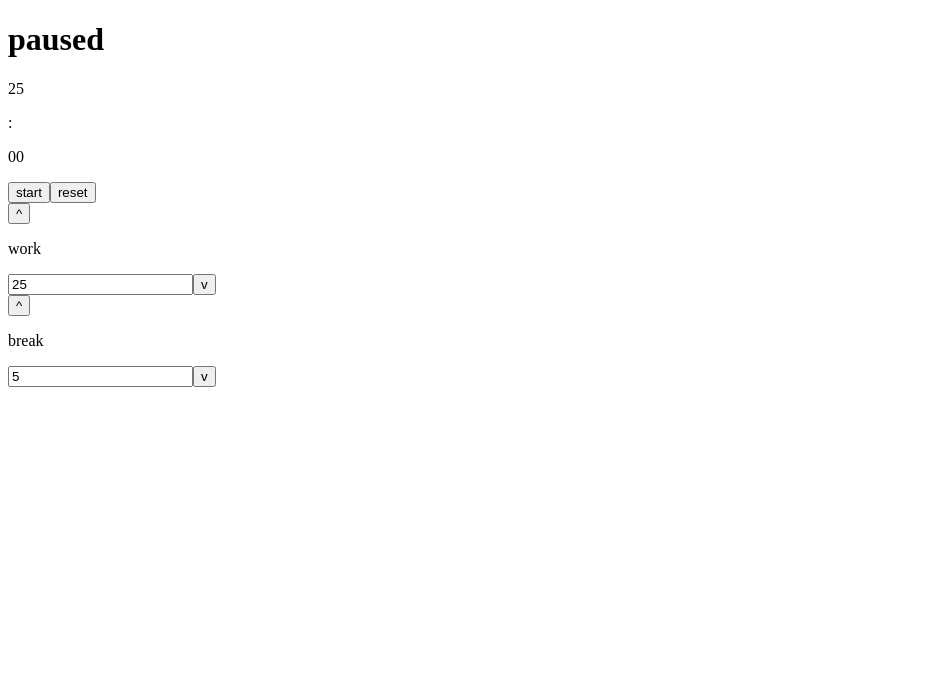
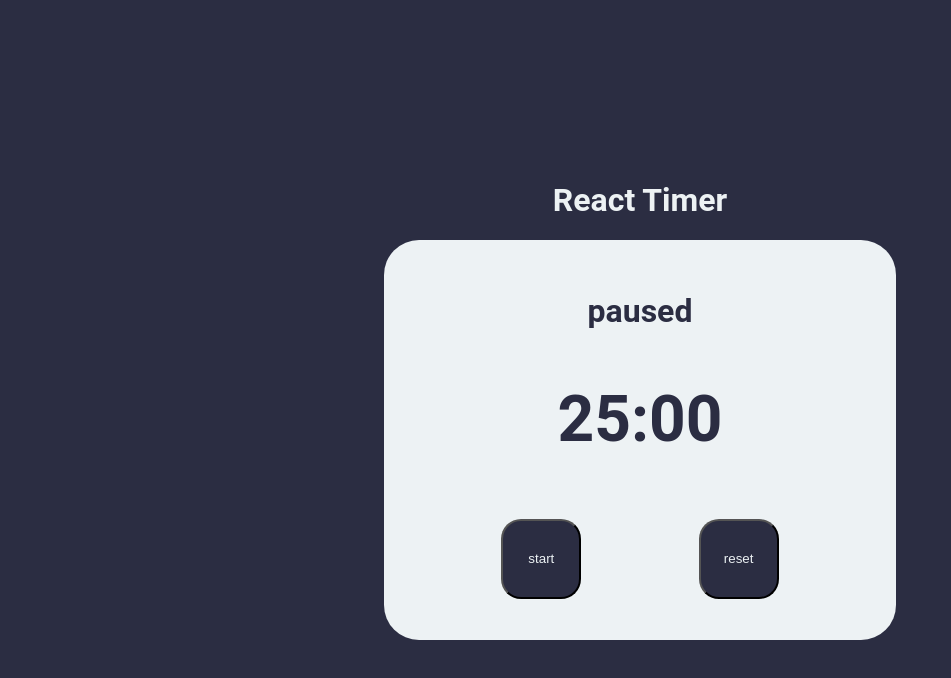
Before and after one commit to ibraE1/react-pomodoro, a React (Create React App) app: page / in a window 1280 px wide. Shown: the top 678 px of the page, without its empty margins (0-951 px from the left). Built offline with nearby package versions, Linux system fonts and the light colour scheme.

Commit message:
Basic styling

```diff
--- a/package.json
+++ b/package.json
@@ -34,5 +34,8 @@
       "last 1 firefox version",
       "last 1 safari version"
     ]
+  },
+  "devDependencies": {
+    "sass": "^1.53.0"
   }
 }
--- a/src/App.js
+++ b/src/App.js
@@ -1,6 +1,6 @@
 import { useState } from "react";
-import Options from "./components/Options";
 import Timer from "./components/Timer";
+import "./App.scss";
 
 function App() {
   const [workTime, setWorkTime] = useState(25);
@@ -8,8 +8,8 @@ function App() {
 
   return (
     <div className="App">
+      <h1 className="title">React Timer</h1>
       <Timer workTime={workTime} breakTime={breakTime}></Timer>
-      <Options></Options>
     </div>
   );
 }
--- /dev/null
+++ b/src/App.scss
@@ -0,0 +1,16 @@
+@use "variables";
+
+.App {
+  width: 100vw;
+  height: 100vh;
+  display: flex;
+  flex-direction: column;
+  justify-content: center;
+  align-items: center;
+  background-color: variables.$space-cadet;
+  font-family: variables.$font-stack;
+
+  .title {
+    color: variables.$cultured;
+  }
+}
--- /dev/null
+++ b/src/_variables.scss
@@ -0,0 +1,7 @@
+$amaranth-red: #d90429;
+$imperial-red: #ef233c;
+$cultured: #edf2f4;
+$manatee: #8d99ae;
+$space-cadet: #2b2d42;
+
+$font-stack: Roboto, sans-serif;
--- a/src/components/Timer.js
+++ b/src/components/Timer.js
@@ -1,5 +1,6 @@
 import { useEffect, useState } from "react";
 import ControlButton from "./ControlButton";
+import "./Timer.scss";
 
 const Timer = ({ workTime, breakTime }) => {
   const [minutes, setMinutes] = useState(workTime);
@@ -42,13 +43,11 @@ const Timer = ({ workTime, breakTime }) => {
 
   return (
     <div className="Timer">
-      <h1 id="status">{paused ? "paused" : work ? "work" : "break"}</h1>
-      <div id="countdown">
-        <p id="minutes">{minutes === 0 ? "00" : minutes}</p>
-        <p id="colon">:</p>
-        <p id="seconds">{seconds === 0 ? "00" : seconds}</p>
-      </div>
-      <div id="controls">
+      <h2 className="status">{paused ? "paused" : work ? "work" : "break"}</h2>
+      <h1 className="countdown">
+        {minutes === 0 ? "00" : minutes}:{seconds === 0 ? "00" : seconds}
+      </h1>
+      <div className="controls">
         <ControlButton
           text={paused ? "start" : "pause"}
           action={() => setPaused(!paused)}
--- /dev/null
+++ b/src/components/Timer.scss
@@ -0,0 +1,40 @@
+@use "../variables";
+
+.Timer {
+  display: flex;
+  flex-direction: column;
+  justify-content: space-evenly;
+  align-items: center;
+  background-color: variables.$cultured;
+  color: variables.$space-cadet;
+  height: 50%;
+  width: 40%;
+  border-radius: 35px;
+
+  .status {
+    font-size: 32px;
+    margin: 0;
+  }
+
+  .countdown {
+    font-weight: bolder;
+    font-size: 64px;
+    margin: 0;
+  }
+
+  .controls {
+    display: flex;
+    justify-content: space-evenly;
+    align-items: center;
+    width: 100%;
+    margin: 10px 0 -10px 0;
+  }
+
+  .ControlButton {
+    background-color: variables.$space-cadet;
+    color: variables.$cultured;
+    border-radius: 25%;
+    width: 10vh;
+    height: 10vh;
+  }
+}
--- a/src/index.js
+++ b/src/index.js
@@ -1,6 +1,7 @@
 import React from "react";
 import ReactDOM from "react-dom/client";
 import App from "./App";
+import "./index.scss";
 
 const root = ReactDOM.createRoot(document.getElementById("root"));
 root.render(
--- /dev/null
+++ b/src/index.scss
@@ -0,0 +1,6 @@
+@use "variables";
+
+body {
+  margin: 0;
+  padding: 0;
+}
```
Also changed, not shown: 1 other file (tests, documents, lock files or other folders).
